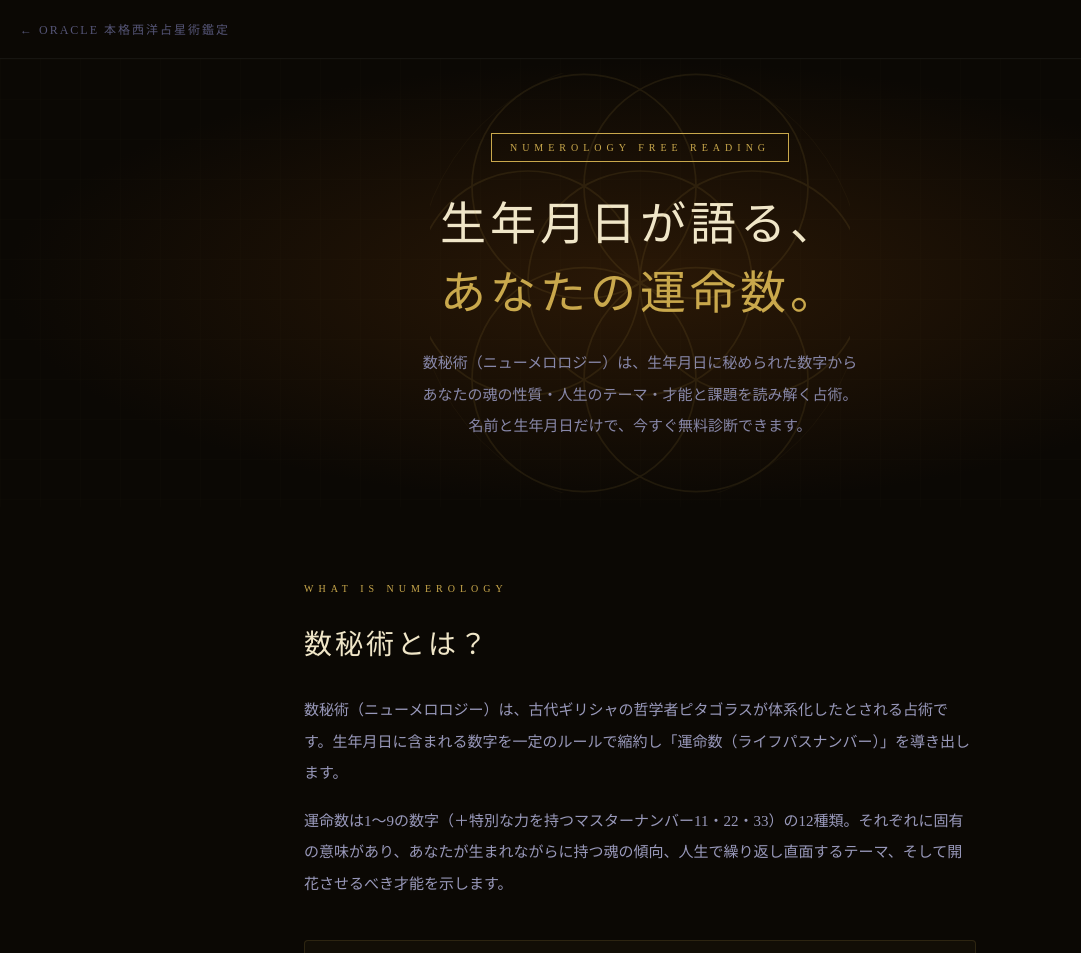
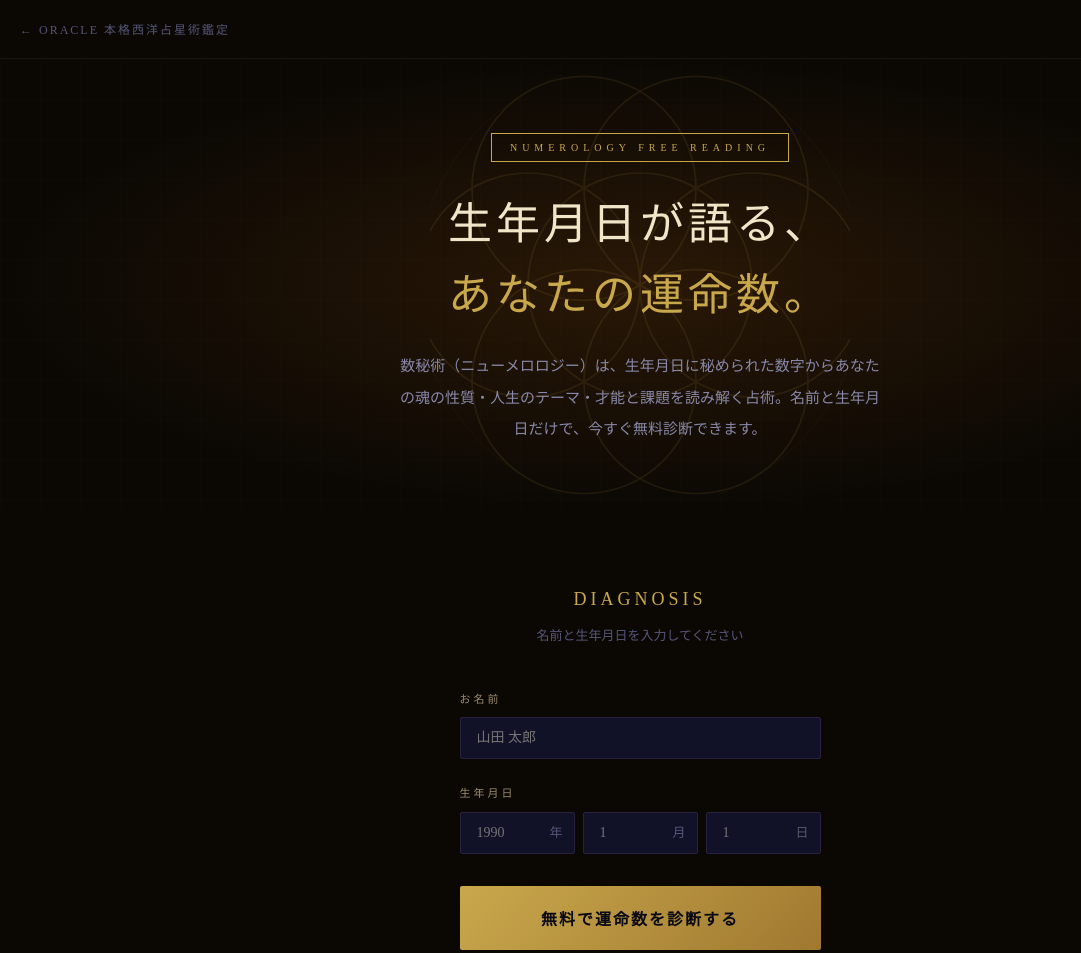
Before and after one commit to hiyu-dev/oracle-web, a website: page public/numerology.html in a window 1280 px wide. Shown: the top 953 px of the page, without its empty margins (0-1081 px from the left). Drawn offline with Linux system fonts and the light colour scheme.

Commit message:
数秘術ページ：スマホFV改行修正・フォームを上部に移動
- h1のemをdisplay:blockにしてスマホでの変な改行を解消
- ヒーローpタグの不要な<br>を削除
- flexのorderで入力フォームをヒーロー直後に表示（about/compareより上）

Co-Authored-By: Claude Sonnet 4.6 <noreply@anthropic.com>

```diff
--- a/public/numerology.html
+++ b/public/numerology.html
@@ -8,6 +8,15 @@
   <style>
     /* 数秘術ページ：占星術サイトと色調を分ける（暖色系アンバー） */
     body { background: #0b0804 !important; }
+
+    /* フォームをヒーロー直後に表示するためflexで順序制御 */
+    #page-wrapper { display: flex; flex-direction: column; }
+    .n-hero        { order: 1; }
+    .n-form-section { order: 2; }
+    .n-result      { order: 3; }
+    .about-section { order: 4; }
+    .compare-section { order: 5; }
+    .numbers-section { order: 6; }
 
     /* ── ローディングオーバーレイ ── */
     #loadingOverlay {
@@ -62,13 +71,13 @@
       font-size: 10px; letter-spacing: 5px; padding: 4px 18px; margin-bottom: 28px;
     }
     .n-hero h1 {
-      font-size: clamp(26px, 5vw, 46px); font-weight: 300; letter-spacing: 4px;
-      color: #f0e6c8; margin-bottom: 20px; line-height: 1.5;
+      font-size: clamp(24px, 5vw, 44px); font-weight: 300; letter-spacing: 4px;
+      color: #f0e6c8; margin-bottom: 20px; line-height: 1.6;
     }
-    .n-hero h1 em { color: #c9a84c; font-style: normal; }
+    .n-hero h1 em { color: #c9a84c; font-style: normal; display: block; }
     .n-hero p {
       color: #8888aa; font-size: 15px; line-height: 2.1;
-      max-width: 520px; margin: 0 auto;
+      max-width: 480px; margin: 0 auto;
     }
 
     /* ── 数秘術とは ── */
@@ -321,6 +330,8 @@
   <a href="index.html">← ORACLE 本格西洋占星術鑑定</a>
 </div>
 
+<div id="page-wrapper">
+
 <!-- ヒーロー -->
 <div class="n-hero">
   <!-- Seed of Life 背景SVG -->
@@ -336,8 +347,8 @@
   </svg>
 
   <div class="badge">NUMEROLOGY FREE READING</div>
-  <h1>生年月日が語る、<br><em>あなたの運命数。</em></h1>
-  <p>数秘術（ニューメロロジー）は、生年月日に秘められた数字から<br>あなたの魂の性質・人生のテーマ・才能と課題を読み解く占術。<br>名前と生年月日だけで、今すぐ無料診断できます。</p>
+  <h1>生年月日が語る、<em>あなたの運命数。</em></h1>
+  <p>数秘術（ニューメロロジー）は、生年月日に秘められた数字からあなたの魂の性質・人生のテーマ・才能と課題を読み解く占術。名前と生年月日だけで、今すぐ無料診断できます。</p>
 </div>
 
 <!-- 数秘術とは -->
@@ -622,6 +633,8 @@
   </div>
 </div>
 
+</div><!-- /page-wrapper -->
+
 <div class="bottom-nav">
   <a href="index.html">ORACLE — プレミアム西洋占星術鑑定</a>
 </div>
```
